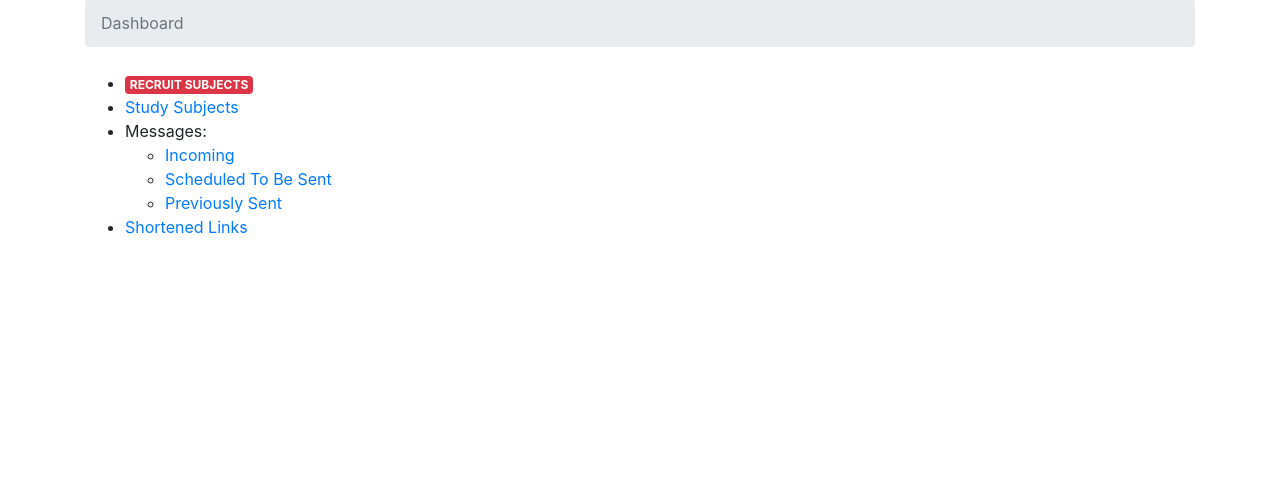
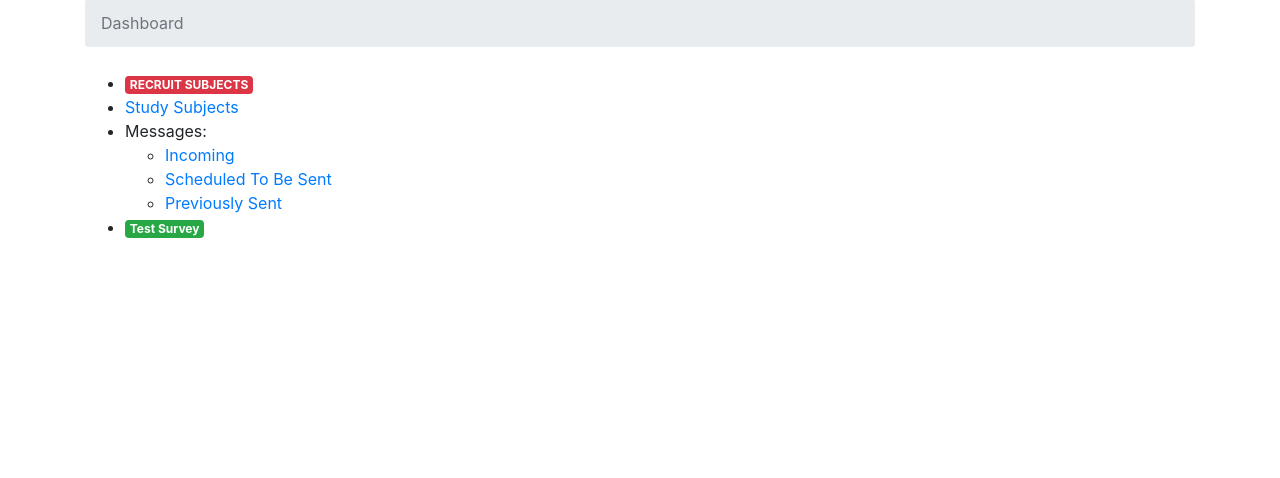
Before and after one commit to gotswoop/CEMA, a Django app: page /dashboard/ in a window 1280 px wide. Shown: the part 117-595 px from the top of the page. Run offline with Django 3.2, Linux system fonts and the light colour scheme; the visitor is signed in with stand-in values (Sample User, id 1); parts of the project's set-up code (start-up, migrations or seed data) failed here and were passed over; some libraries are stand-ins or nearby versions.

Commit message:
added a link to test surveys, and made it Login Required

```diff
--- a/home/templates/home/dashboard.html
+++ b/home/templates/home/dashboard.html
@@ -7,7 +7,7 @@
 
 <div class="content-section mt-4">
 <ul>
-	<li><a class="badge badge-danger"href="{% url 'subjects_recruit' %}">RECRUIT SUBJECTS</a></li>
+	<li><a class="badge badge-danger" href="{% url 'subjects_recruit' %}">RECRUIT SUBJECTS</a></li>
 	<li><a href="{% url 'subjects_all' %}">Study Subjects</a></li>
 	<li>Messages:
 		<ul>
@@ -16,7 +16,8 @@
 			<li><a href="{% url 'sms_sent' %}">Previously Sent</a></li>
 		</ul>
 	</li>
-	<li><a href="{% url 'all_links' %}">Shortened Links</a></li>
+	<!-- <li><a href="{% url 'all_links' %}">Shortened Links</a></li> -->
+	<li><a class="badge badge-success" href="{% url 'survey_test' %}">Test Survey</a></li>
 </ul>
 </div>
 {% endblock content %}
--- a/survey/views.py
+++ b/survey/views.py
@@ -14,6 +14,7 @@
 from django.db import IntegrityError
 from survey.functions import *
 
+# No login required
 @require_http_methods(["GET", "POST"])
 def survey(request, survey_key):
 
@@ -81,6 +82,7 @@
 			}
 			return render(request, 'survey/main.html', context)
 
+@login_required
 @require_http_methods(["GET", "POST"])
 def survey_test(request):
 
```
